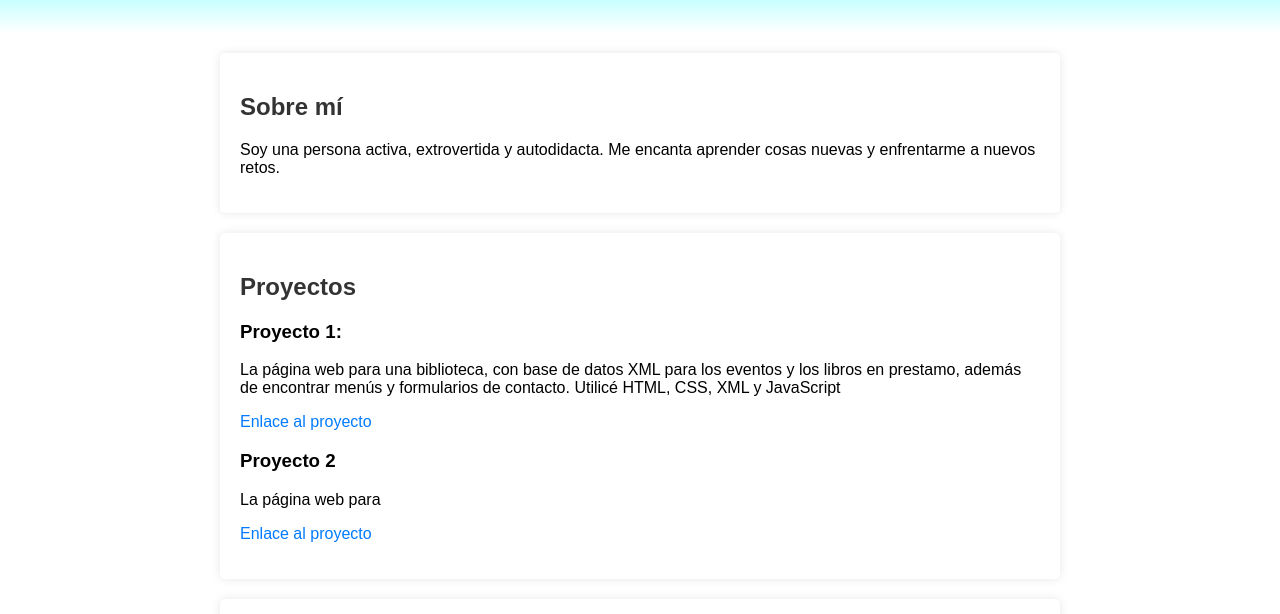
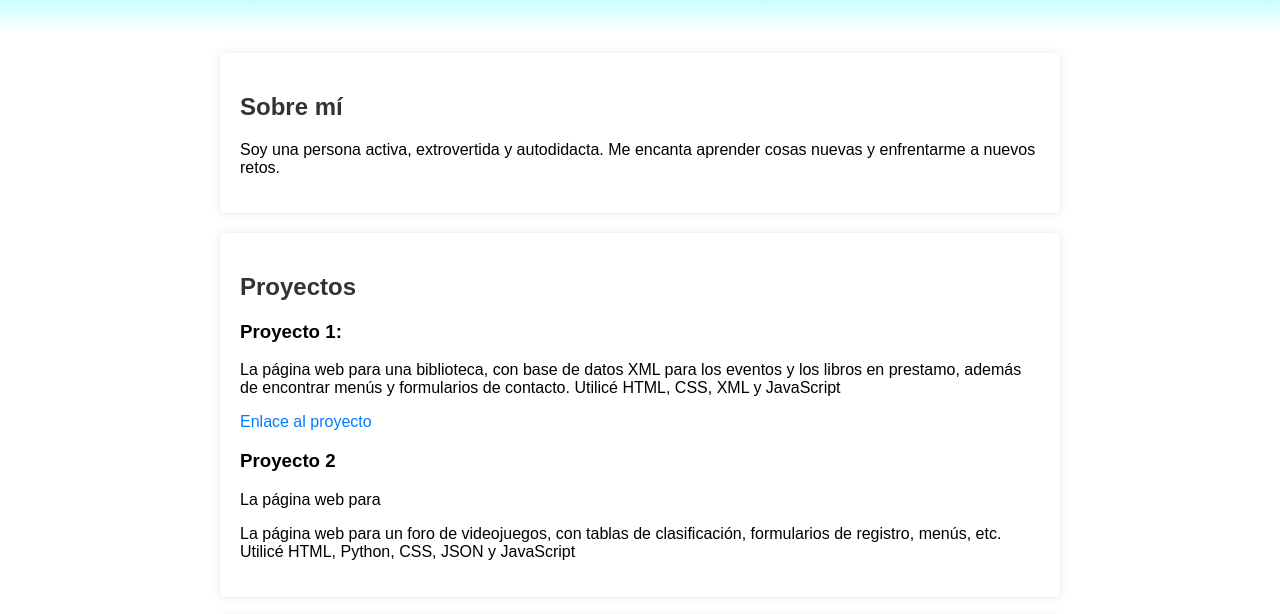
Before and after one commit to IvanTrujilloTech/IvanTrujilloTech, a plain HTML site: page index.html in a window 1280 px wide. Shown: the part 121-735 px from the top of the page. Drawn offline with Linux system fonts and the light colour scheme.

Commit message:
Update index.html

```diff
--- a/index.html
+++ b/index.html
@@ -29,7 +29,7 @@
       <li>
         <h3>Proyecto 2</h3>
         <p>La página web para </p>
-        <p><a href="liga-videojuegos.html">Enlace al proyecto</a></p>
+        <p>La página web para un foro de videojuegos, con tablas de clasificación, formularios de registro, menús, etc. Utilicé HTML, Python, CSS, JSON y JavaScript</p>
       </li>
       <!-- Agrega más proyectos según sea necesario -->
     </ul>
```
